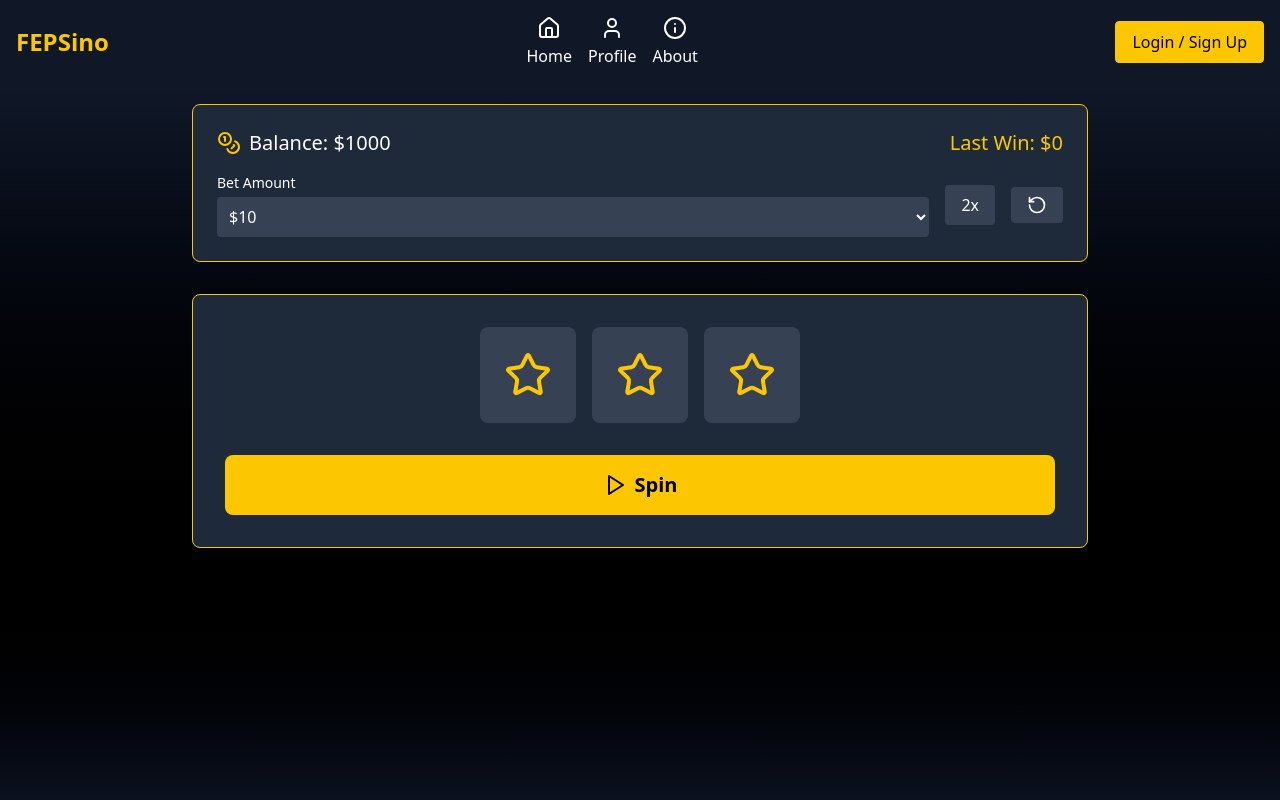
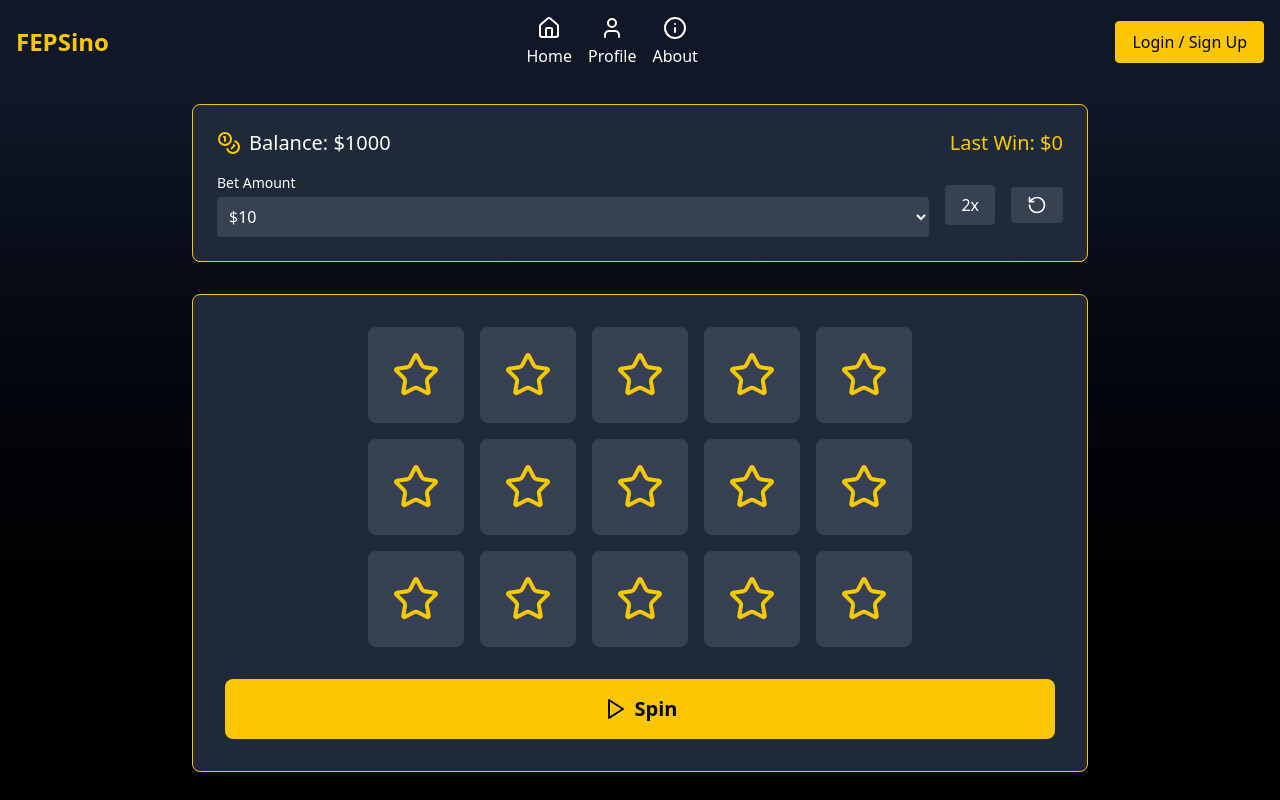
Before and after one commit to gearbeagel/FEPsino, a React (Vite) app in the folder frontend/: page /slots in a window 1280 px wide. Built offline with nearby package versions, Linux system fonts and the light colour scheme.

Commit message:
[fix] changed the size of the grid in the SlotsGame.jsx

```diff
--- a/frontend/src/components/games/SlotsGame.jsx
+++ b/frontend/src/components/games/SlotsGame.jsx
@@ -10,11 +10,41 @@ const SYMBOLS = [
 ];
 
 export default function SlotsGame() {
-  const [reels, setReels] = useState([SYMBOLS[0], SYMBOLS[0], SYMBOLS[0]]);
+  const [reels, setReels] = useState(Array(5).fill(Array(3).fill(SYMBOLS[0])));
   const [isSpinning, setIsSpinning] = useState(false);
   const [balance, setBalance] = useState(1000);
   const [bet, setBet] = useState(10);
   const [lastWin, setLastWin] = useState(0);
+
+  const calculateWinnings = (reels) => {
+    const winningCombinations = [
+      [SYMBOLS[0], SYMBOLS[0], SYMBOLS[0]],
+      [SYMBOLS[1], SYMBOLS[1], SYMBOLS[1]],
+      [SYMBOLS[2], SYMBOLS[2], SYMBOLS[2]],
+      [SYMBOLS[3], SYMBOLS[3], SYMBOLS[3]],
+      [SYMBOLS[4], SYMBOLS[4], SYMBOLS[4]],
+    ];
+
+    let winnings = 0;
+
+    for (let row = 0; row < 3; row++) {
+      for (let combination of winningCombinations) {
+        if (reels[0][row] === combination[0] && reels[1][row] === combination[1] && reels[2][row] === combination[2]) {
+          winnings += 100;
+        }
+      }
+    }
+
+    for (let col = 0; col < 5; col++) {
+      for (let combination of winningCombinations) {
+        if (reels[col][0] === combination[0] && reels[col][1] === combination[1] && reels[col][2] === combination[2]) {
+          winnings += 100;
+        }
+      }
+    }
+
+    return winnings;
+  };
 
   const spin = () => {
     if (balance < bet) return;
@@ -22,40 +52,22 @@ export default function SlotsGame() {
     setBalance(prev => prev - bet);
 
     let shuffleCount = 0;
-    const maxShuffles = 20; // How many times the symbols should change before stopping
+    const maxShuffles = 20;
 
     const spinInterval = setInterval(() => {
-      setReels([
-        SYMBOLS[Math.floor(Math.random() * SYMBOLS.length)],
-        SYMBOLS[Math.floor(Math.random() * SYMBOLS.length)],
-        SYMBOLS[Math.floor(Math.random() * SYMBOLS.length)],
-      ]);
+      setReels(Array(5).fill().map(() => Array(3).fill().map(() => SYMBOLS[Math.floor(Math.random() * SYMBOLS.length)])));
 
       shuffleCount++;
       if (shuffleCount >= maxShuffles) {
         clearInterval(spinInterval);
 
-        // Set final results
-        const finalReels = [
-          SYMBOLS[Math.floor(Math.random() * SYMBOLS.length)],
-          SYMBOLS[Math.floor(Math.random() * SYMBOLS.length)],
-          SYMBOLS[Math.floor(Math.random() * SYMBOLS.length)],
-        ];
+        const finalReels = Array(5).fill().map(() => Array(3).fill().map(() => SYMBOLS[Math.floor(Math.random() * SYMBOLS.length)]));
         setReels(finalReels);
         setIsSpinning(false);
 
-        // Calculate winnings
-        if (finalReels[0] === finalReels[1] && finalReels[1] === finalReels[2]) {
-          const winAmount = bet * 10;
-          setBalance(prev => prev + winAmount);
-          setLastWin(winAmount);
-        } else if (finalReels[0] === finalReels[1] || finalReels[1] === finalReels[2]) {
-          const winAmount = bet * 2;
-          setBalance(prev => prev + winAmount);
-          setLastWin(winAmount);
-        } else {
-          setLastWin(0);
-        }
+        const winnings = calculateWinnings(finalReels);
+        setLastWin(winnings);
+        setBalance(prev => prev + winnings);
       }
     }, 100);
   };
@@ -108,13 +120,17 @@ export default function SlotsGame() {
 
             <div className="bg-gray-800 rounded-lg border border-yellow-400 p-8 mb-8">
               <div className="flex justify-center mb-8">
-              <div className="grid grid-cols-3 gap-4">
-                {reels.map((symbol, index) => (
+                <div className="grid grid-cols-5 gap-4">
+                  {reels.map((column, colIndex) => (
+                      <div key={colIndex} className={`flex flex-col gap-4 ${isSpinning ? 'spin' : ''}`}>
+                        {column.map((symbol, rowIndex) => (
                             <div
-                    key={index}
+                                key={rowIndex}
                                 className="w-24 h-24 bg-gray-700 rounded-lg flex items-center justify-center text-4xl overflow-hidden"
                             >
                               {symbol}
+                            </div>
+                        ))}
                       </div>
                   ))}
                 </div>
```
Lines whose indentation alone changed are shown as unchanged.
